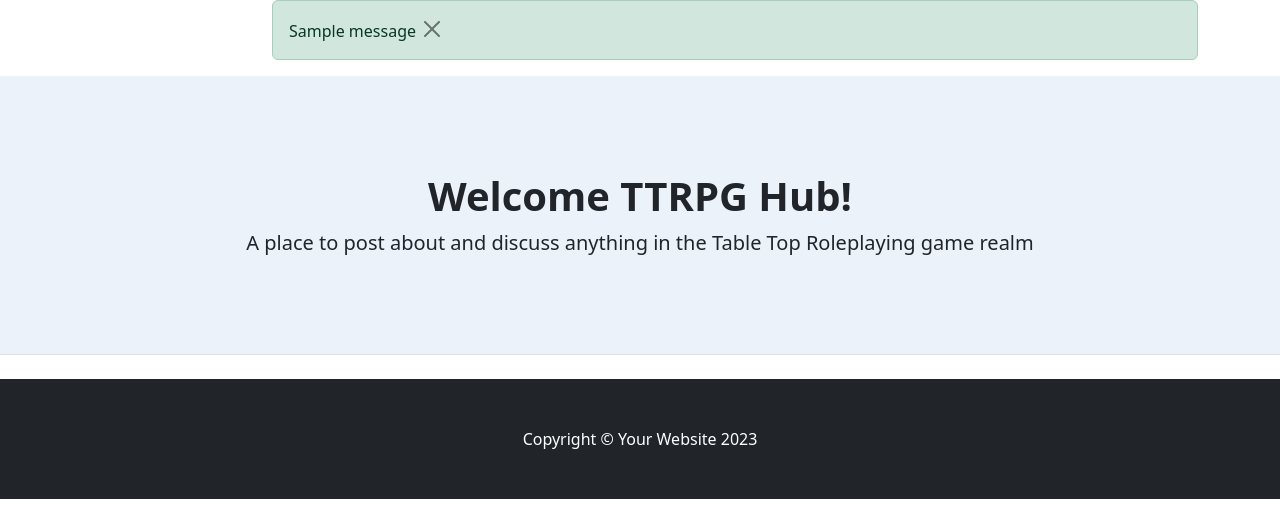
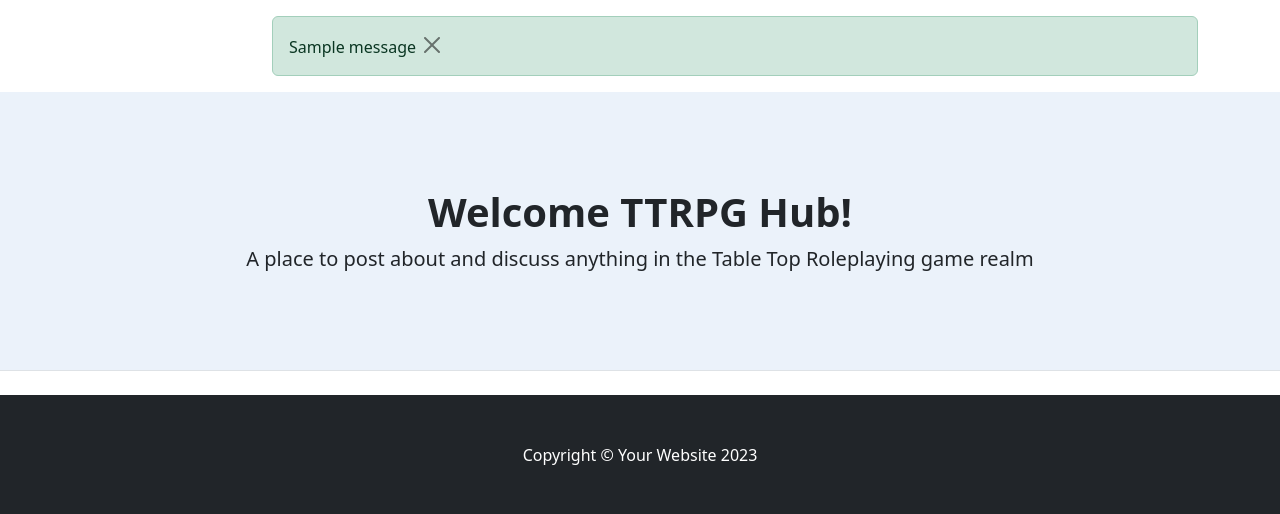
Before and after one commit to Dekeypetey40/TTRPG-Hub, a Django app: template templates/base.html in a window 1280 px wide. Shown: the part 56-570 px from the top of the page. Run offline with Django 4.2, Linux system fonts and the light colour scheme; the template is opened without the code that fills it, so the values that code supplies are empty; tables that the repository leaves empty hold one stand-in row (values such as "Sample post"); one stand-in notice (Sample message) is shown; parts of the project's set-up code (start-up, migrations or seed data) failed here and were passed over; some libraries are stand-ins or nearby versions.

Commit message:
Add margin to message alert

```diff
--- a/templates/base.html
+++ b/templates/base.html
@@ -49,7 +49,7 @@
             <div class="col md-8 offset-md-2">
 
                 {% for message in messages %}
-                    <div class="alert {{ message.tags }} alert-dismissable fade show" id="msg" role="alert">
+                    <div class="alert {{ message.tags }} alert-dismissable fade show mt-3" id="msg" role="alert">
                         {{ message | safe}}
                         <button class="btn-close" type="button" data-bs-dismiss="alert" aria-label="Close">
 
```
